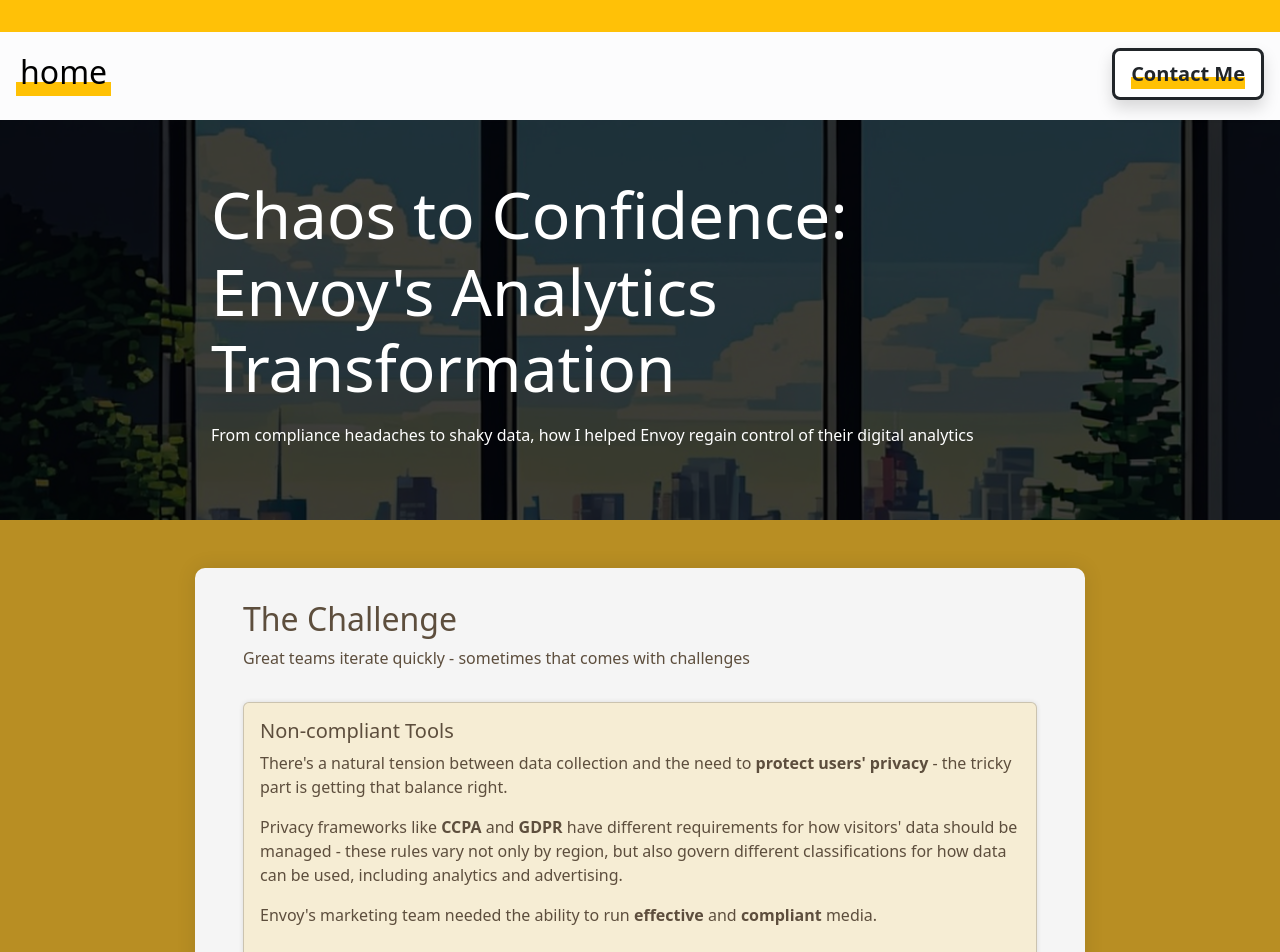
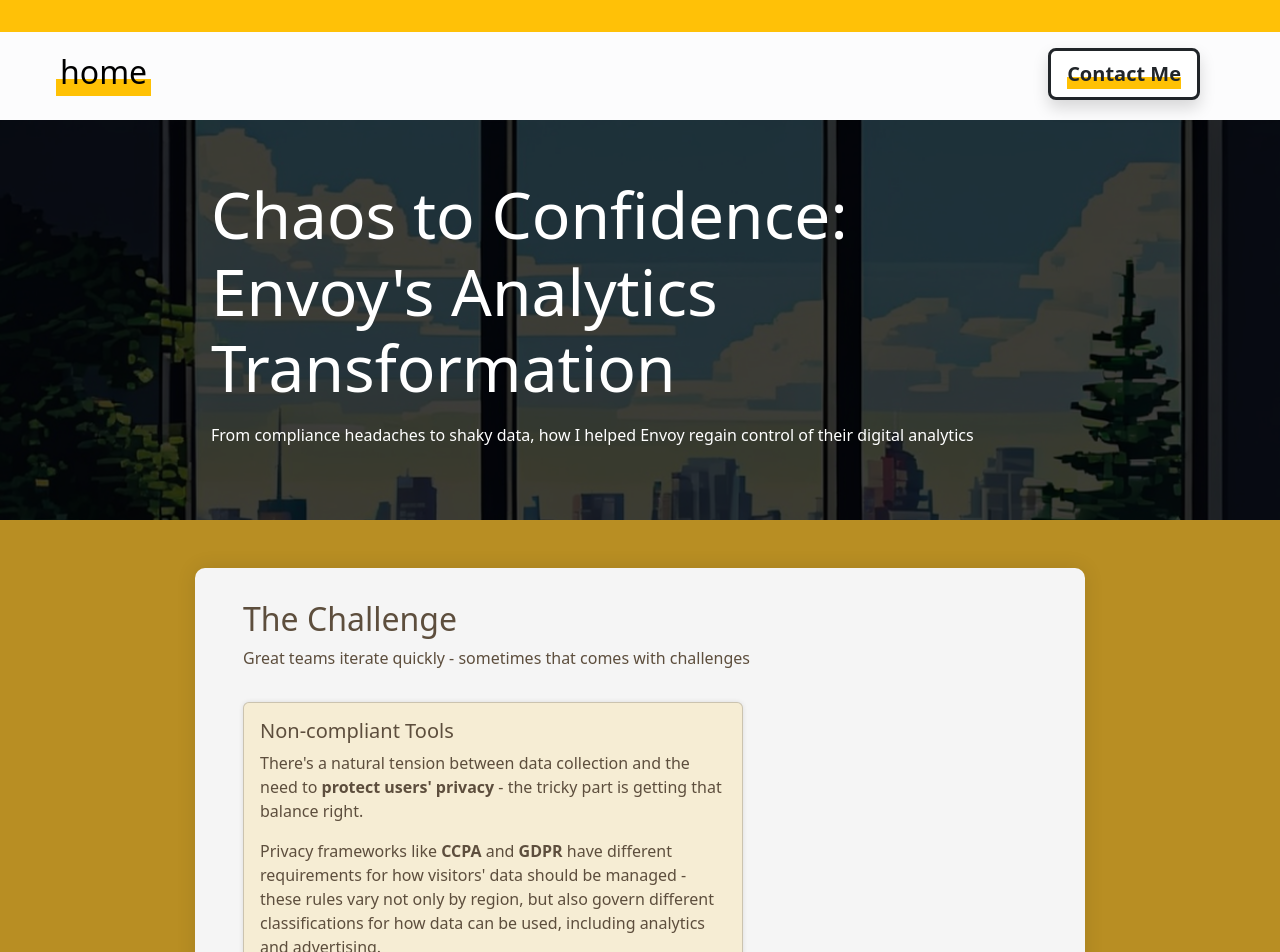
Before and after one commit to max-shpungin/portfolio-site, a React (Vite) app: page /case-study-envoy in a window 1280 px wide. Shown: the top 952 px of the page. Built offline with nearby package versions, Linux system fonts and the light colour scheme.

Commit message:
minor spacing fixes

```diff
--- a/src/modules/FeaturedWork/FeaturedWork.css
+++ b/src/modules/FeaturedWork/FeaturedWork.css
@@ -2,3 +2,13 @@
     background-color: rgb(0, 8, 38);
     color: white;
 }
+
+.card {
+    max-width: 500px;
+}
+
+@media (max-width: 750px){
+    .card {
+        max-width: none;
+    }
+}
--- a/src/modules/Header/Header.css
+++ b/src/modules/Header/Header.css
@@ -6,6 +6,10 @@
 .nav-container {
   display: flex;
   justify-content: space-between;
+  max-width: 1200px;
+  margin: 0 auto;
+  position: relative;
+
 }
 
 .contact-text {
@@ -17,7 +21,7 @@
   background-color: white !important;
 
   position: fixed;
-  right: 1rem;
+  right: 5rem;
   z-index: 9;
 }
 
@@ -25,14 +29,13 @@
   background-color: #FFC104 !important;
 }
 
-
 .navLinks {
   display: flex;
   justify-content: flex-start;
   margin-left: 1rem;
 }
 .navinavi-link{
-  background: linear-gradient(to top, #FFC104 30%, transparent 30%);
+  background: linear-gradient(to top, #FFC104 35%, transparent 30%);
   text-decoration: none;
   color: black;
   font-weight: 500;
@@ -52,8 +55,8 @@
   }
   .contact {
     position: relative;
+    right: .25rem;
     transform: scale(.80);
   }
 
-
 }
--- a/src/modules/Parts/Delivery/Delivery.css
+++ b/src/modules/Parts/Delivery/Delivery.css
@@ -132,6 +132,10 @@
     margin-right: 1rem;
 }
 
+.body-text > ul > li {
+    padding: .15rem;
+}
+
 .body-content {
     align-self: center;
     width: 100%;
```
